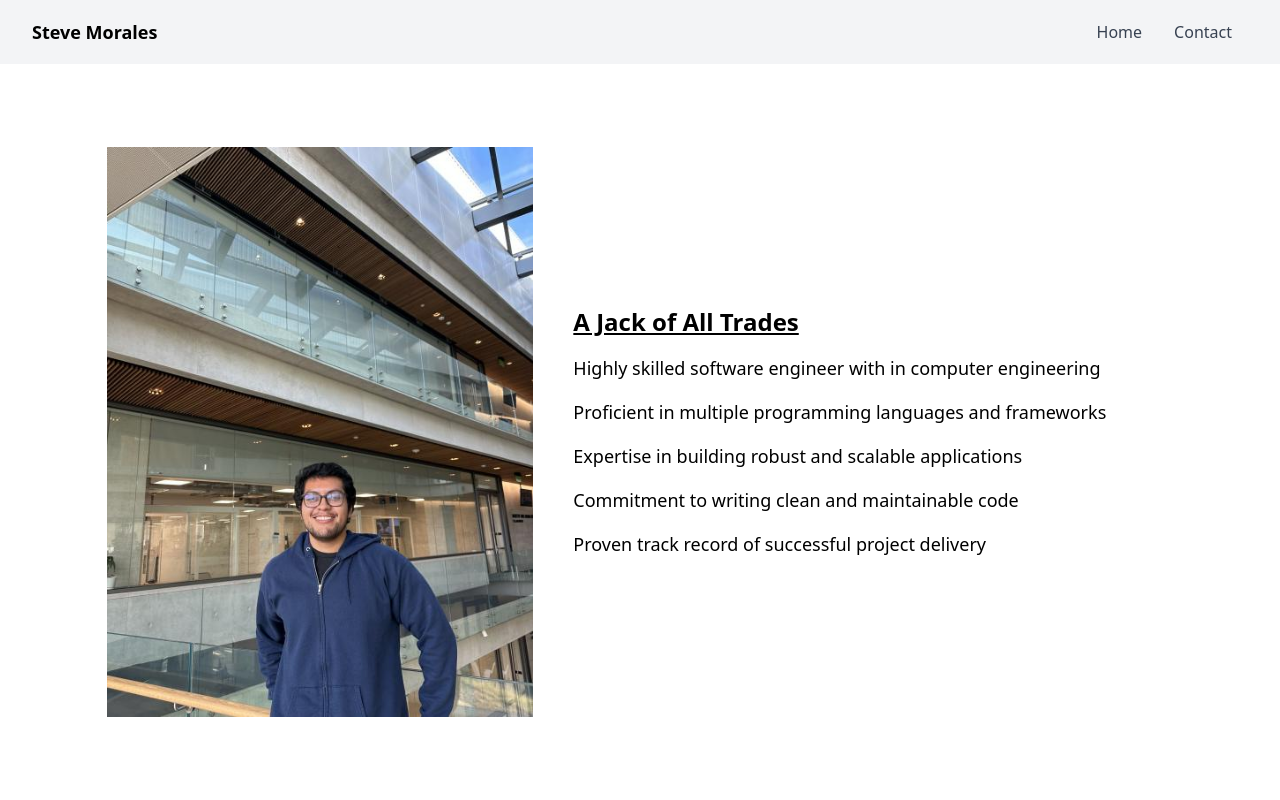
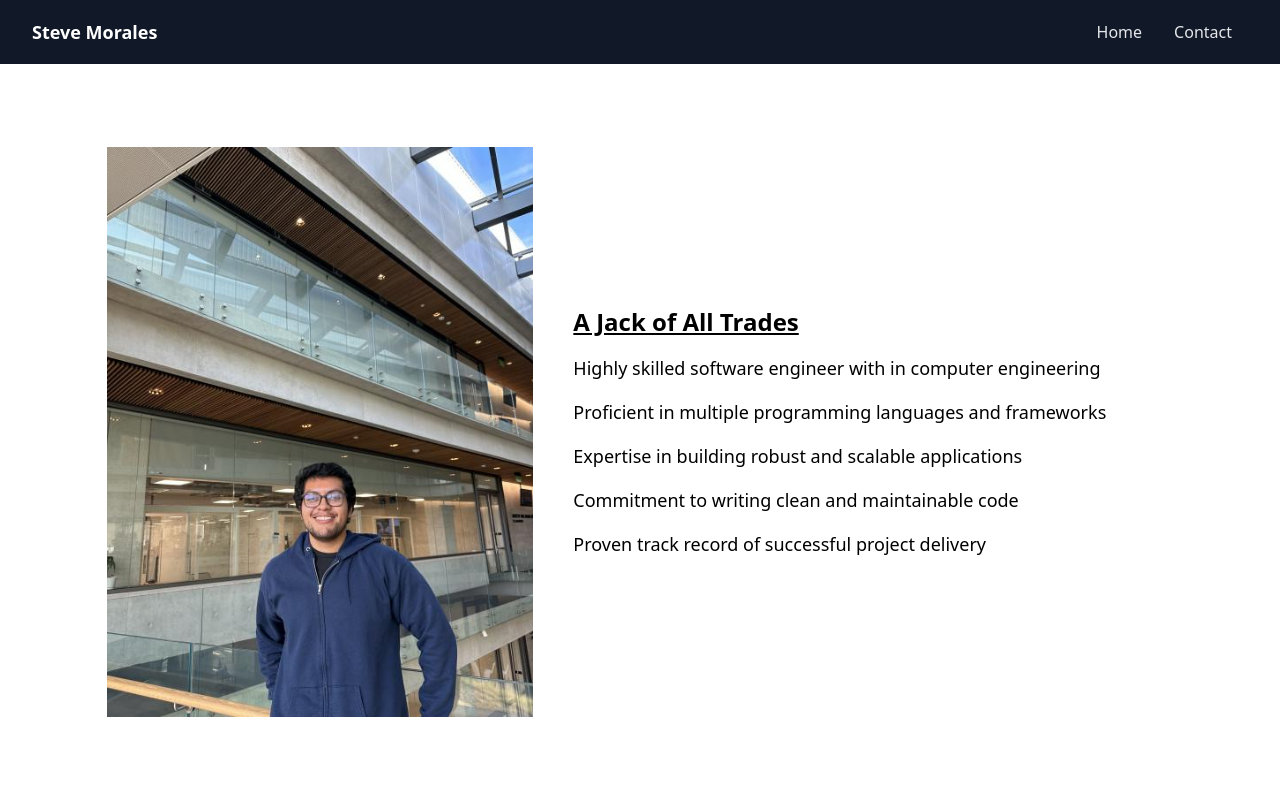
Before and after one commit to Steve-Morales/steve-morales, a React (Create React App) app: page / in a window 1280 px wide. Shown: the top 800 px of the page. Built offline with nearby package versions, Linux system fonts and the light colour scheme.

Commit message:
Updated Navbar.jsx

```diff
--- a/src/components/Navbar.jsx
+++ b/src/components/Navbar.jsx
@@ -4,14 +4,14 @@ import React, { useState } from 'react';
 function DropdownMenu({ onClose }) {
     return (
         <>
-            <hr className="h-px  bg-gray-200 border-0 dark:bg-gray-700" />
+            <hr className="h-px bg-gray-700 border-0" />
             <div className="relative h-32 w-32">
                 <div className='absolute inset-x-0 top-0 h-16 w-screen'>
-                    <ul className='bg-gray-100 px-4 py-4'>
-                        <li><a href='/'>Home</a></li>
-                        <hr className="h-px  bg-gray-200 border-0 dark:bg-gray-700" />
+                    <ul className='bg-gray-900 px-4 py-4'>
+                        <li><a href='/' className="text-gray-200 hover:text-white">Home</a></li>
+                        <hr className="h-px bg-gray-700 border-0" />
 
-                        <li><a href='/contact'>Contact</a></li>
+                        <li><a href='/contact' className="text-gray-200 hover:text-white">Contact</a></li>
                     </ul>
                 </div>
 
@@ -31,21 +31,21 @@ export default function Navbar() {
     return (
         <>
             {/* Desktop */}
-            <nav className="hidden sm:hidden md:flex bg-gray-100 h-16 flex-row justify-between items-center px-8">
-                <span className="text-lg font-bold">Steve Morales</span>
+            <nav className="hidden sm:hidden md:flex bg-gray-900 h-16 flex-row justify-between items-center px-8">
+                <span className="text-lg font-bold text-white">Steve Morales</span>
 
                 <ul className="flex w-fit">
-                    <li><a href="/" className="text-gray-700 hover:text-gray-900 hover:bg-gray-300 bg-opacity-50 transition-all duration-300 rounded-full px-4 py-2">Home</a></li>
-                    <li><a href="/contact" className="text-gray-700 hover:text-gray-900 hover:bg-gray-300 bg-opacity-50 transition-all duration-300 rounded-full px-4 py-2">Contact</a></li>
+                    <li><a href="/" className="text-gray-200 hover:text-white hover:bg-gray-700 bg-opacity-50 transition-all duration-300 rounded-full px-4 py-2">Home</a></li>
+                    <li><a href="/contact" className="text-gray-200 hover:text-white hover:bg-gray-700 bg-opacity-50 transition-all duration-300 rounded-full px-4 py-2">Contact</a></li>
                 </ul>
             </nav>
 
             {/* Mobile */}
-            <nav className="sm:flex md:hidden bg-gray-100 h-16 flex flex-row justify-between items-center px-8">
-                <span className="text-lg font-bold">Steve Morales</span>
+            <nav className="sm:flex md:hidden bg-gray-900 h-16 flex flex-row justify-between items-center px-8">
+                <span className="text-lg font-bold text-white">Steve Morales</span>
 
                 <div className="sm:block relative">
-                    <button onClick={toggleMenu} className="focus:outline-none">
+                    <button onClick={toggleMenu} className="focus:outline-none text-white">
                         <svg
                             xmlns="http://www.w3.org/2000/svg"
                             className="h-6 w-6"
```
